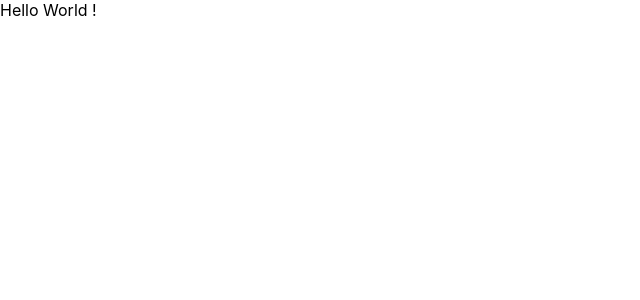
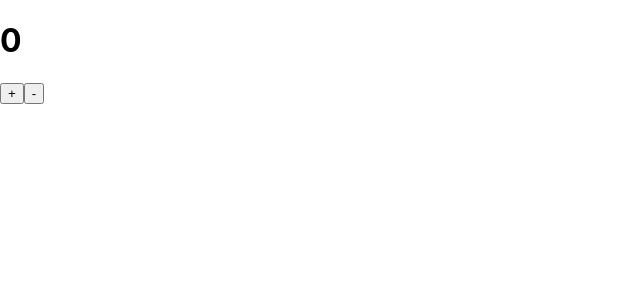
Before and after one commit to bwmelon97/Web_Study, a React (Create React App) app in the folder Frontend/redux-in-ts/: page / in a window 1280 px wide. Shown: the top 300 px of the page, without its empty margins (0-640 px from the left). Built offline with nearby package versions, Linux system fonts and the light colour scheme.

Commit message:
f/redux: create Counter component, the test presentor component

```diff
--- a/Frontend/redux-in-ts/src/App.tsx
+++ b/Frontend/redux-in-ts/src/App.tsx
@@ -1,10 +1,13 @@
 import React from 'react';
+
+import { Counter } from "./components";
+
 
 function App() {
   return (
-    <div>
-      Hello World !
-    </div>
+    <>
+      <Counter />
+    </>
   );
 }
 
--- /dev/null
+++ b/Frontend/redux-in-ts/src/components/Counter.tsx
@@ -0,0 +1,23 @@
+import React from "react";
+
+import { useCounter } from "../hooks";
+
+
+function Counter () {
+
+    const {
+        count,
+        onIncrease,
+        onDecrease,
+    } = useCounter();
+
+    return (
+        <div>
+            <h1> {count} </h1>
+            <button onClick={onIncrease} >+</button>
+            <button onClick={onDecrease} >-</button>
+        </div>
+    )
+}
+
+export default Counter;
--- /dev/null
+++ b/Frontend/redux-in-ts/src/components/index.ts
@@ -0,0 +1 @@
+export { default as Counter } from './Counter'
```
